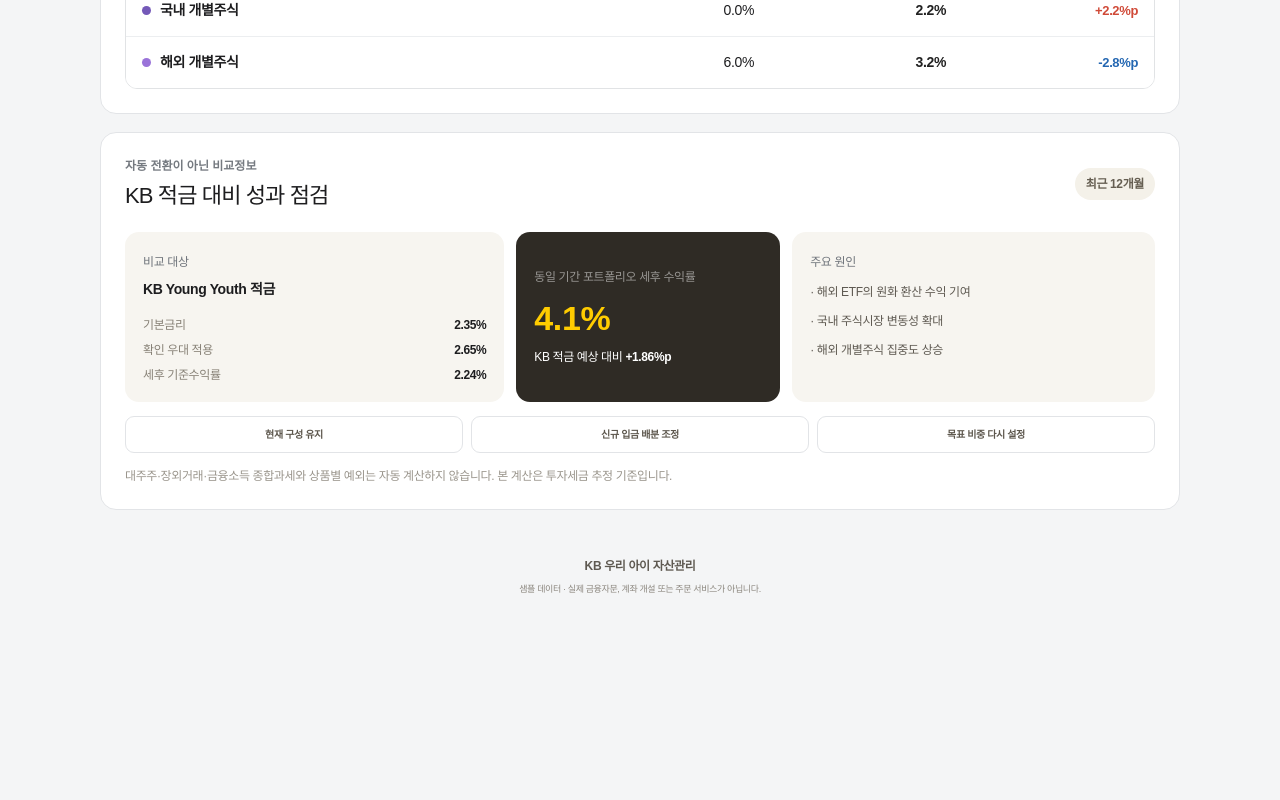
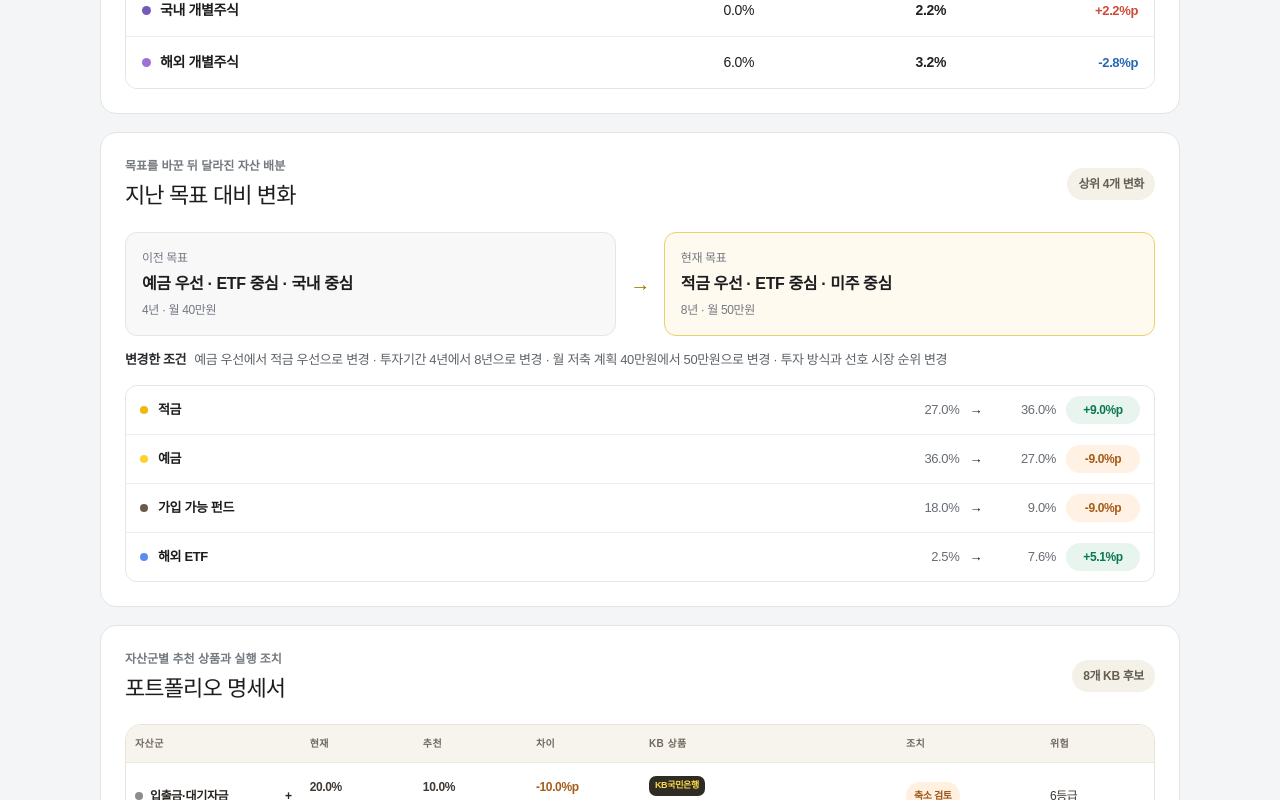
Before and after one commit to byabbya/KB_child_wealth, a Next.js app: page / in a window 1280 px wide. Shown: the part 1620-2420 px from the top of the page. Before the commit the page ends 2289 px from the top, so only its background shows below. Built offline with nearby package versions, Linux system fonts and the light colour scheme.

Commit message:
Compare previous portfolio goals

```diff
--- a/app/Dashboard.tsx
+++ b/app/Dashboard.tsx
@@ -11,8 +11,9 @@
 import { StaticProductLinkProvider } from "@/lib/providers";
 import { buildRecommendationRationale } from "@/lib/recommendation-rationale.mjs";
 
-const STORAGE_KEY = "kb-child-portfolio-prototype:v4";
-const PREVIOUS_STORAGE_KEY = "kb-child-portfolio-prototype:v3";
+const STORAGE_KEY = "kb-child-portfolio-prototype:v5";
+const PREVIOUS_STORAGE_KEY = "kb-child-portfolio-prototype:v4";
+const OLDER_STORAGE_KEY = "kb-child-portfolio-prototype:v3";
 const LEGACY_STORAGE_KEY = "kb-child-portfolio-demo:v1";
 const COLORS: Record<string, string> = {
   cash: "#8c8c8c",
@@ -25,14 +26,20 @@
   overseasStock: "#9a73d9",
 };
 const LABELS = ASSET_LABELS as Record<string, string>;
-const INVESTMENT_TAX_RULES = prototypeCatalog.investmentTaxRules as Record<string, unknown>;
 
 type AssetPreference = "savings" | "deposit" | "stock" | "bond";
 type StrategyPreference = "etf" | "individual" | "us" | "domestic";
 type ProductFilter = "all" | "bank" | "etf" | "fund" | "stock";
-type ResultTab = "portfolio" | "products" | "specification" | "rebalance";
+type ResultTab = "portfolio" | "products" | "rebalance";
 type PortfolioPlan = ReturnType<typeof generatePlan>;
 type PortfolioRecommendation = PortfolioPlan["recommendations"][number];
+
+type PreferenceProfile = {
+  horizonYears: number;
+  monthlyContribution: number;
+  assetRanking: AssetPreference[];
+  strategyRanking: StrategyPreference[];
+};
 
 const ASSET_PREFERENCE_LABELS: Record<AssetPreference, string> = {
   savings: "적금",
@@ -53,6 +60,7 @@
   monthlyContribution: number;
   assetRanking: AssetPreference[];
   strategyRanking: StrategyPreference[];
+  previousProfile: PreferenceProfile;
   proposedGift: {
     date: string;
     amount: number;
@@ -102,6 +110,12 @@
   monthlyContribution: 500000,
   assetRanking: ["savings", "deposit", "stock", "bond"],
   strategyRanking: ["etf", "individual", "us", "domestic"],
+  previousProfile: {
+    horizonYears: 4,
+    monthlyContribution: 400000,
+    assetRanking: ["deposit", "savings", "bond", "stock"],
+    strategyRanking: ["etf", "domestic", "us", "individual"],
+  },
   proposedGift: {
     date: "2026-07-30",
     amount: 5000000,
@@ -128,12 +142,9 @@
   const strategyKeys: StrategyPreference[] = ["etf", "individual", "us", "domestic"];
   return {
     activeTab:
-      stored.activeTab === "portfolio" ||
-      stored.activeTab === "products" ||
-      stored.activeTab === "specification" ||
-      stored.activeTab === "rebalance"
+      stored.activeTab === "products" || stored.activeTab === "rebalance"
         ? stored.activeTab
-        : initialState.activeTab,
+        : "portfolio",
     horizonYears:
       typeof stored.horizonYears === "number" ? stored.horizonYears : initialState.horizonYears,
     monthlyContribution:
@@ -146,6 +157,14 @@
     strategyRanking: isRanking(stored.strategyRanking, strategyKeys)
       ? stored.strategyRanking
       : initialState.strategyRanking,
+    previousProfile:
+      stored.previousProfile &&
+      typeof stored.previousProfile.horizonYears === "number" &&
+      typeof stored.previousProfile.monthlyContribution === "number" &&
+      isRanking(stored.previousProfile.assetRanking, assetKeys) &&
+      isRanking(stored.previousProfile.strategyRanking, strategyKeys)
+        ? stored.previousProfile
+        : initialState.previousProfile,
     proposedGift:
       stored.proposedGift &&
       typeof stored.proposedGift === "object" &&
@@ -192,6 +211,7 @@
       const stored =
         window.localStorage.getItem(STORAGE_KEY) ??
         window.localStorage.getItem(PREVIOUS_STORAGE_KEY) ??
+        window.localStorage.getItem(OLDER_STORAGE_KEY) ??
         window.localStorage.getItem(LEGACY_STORAGE_KEY);
       if (stored) storedState = migrateStoredState(JSON.parse(stored));
     } catch {
@@ -235,6 +255,22 @@
       state.proposedGift,
       state.strategyRanking,
     ],
+  );
+
+  const previousPlan = useMemo(
+    () =>
+      generatePlan({
+        bankProducts: prototypeCatalog.bankProducts,
+        securitiesAssets: prototypeCatalog.securitiesAssets,
+        data,
+        profile: state.previousProfile,
+        proposedGift: state.proposedGift,
+        giftTaxRules: prototypeCatalog.giftTaxRules,
+        investmentTaxRules: prototypeCatalog.investmentTaxRules,
+        feeAssumptions: prototypeCatalog.feeAssumptions,
+        productPolicies: prototypeCatalog.productPolicies,
+      }),
+    [data, state.previousProfile, state.proposedGift],
   );
 
   const child = data.children[0];
@@ -358,10 +394,39 @@
   function resetPrototype() {
     window.localStorage.removeItem(STORAGE_KEY);
     window.localStorage.removeItem(PREVIOUS_STORAGE_KEY);
+    window.localStorage.removeItem(OLDER_STORAGE_KEY);
     window.localStorage.removeItem(LEGACY_STORAGE_KEY);
     setState(initialState);
     setAiAdvice(null);
     setAiAdviceSignature(null);
+    setModal(null);
+  }
+
+  function saveGoalProfile(nextProfile: PreferenceProfile) {
+    const currentProfile: PreferenceProfile = {
+      horizonYears: state.horizonYears,
+      monthlyContribution: state.monthlyContribution,
+      assetRanking: state.assetRanking,
+      strategyRanking: state.strategyRanking,
+    };
+    if (JSON.stringify(currentProfile) === JSON.stringify(nextProfile)) {
+      setModal(null);
+      return;
+    }
+    setState((current) => ({
+      ...current,
+      ...nextProfile,
+      previousProfile: {
+        horizonYears: current.horizonYears,
+        monthlyContribution: current.monthlyContribution,
+        assetRanking: [...current.assetRanking],
+        strategyRanking: [...current.strategyRanking],
+      },
+      activeTab: "portfolio",
+    }));
+    setAiAdvice(null);
+    setAiAdviceSignature(null);
+    setExpandedAssetClass(null);
     setModal(null);
   }
 
@@ -494,12 +559,6 @@
             추천 상품
           </button>
           <button
-            className={state.activeTab === "specification" ? "active" : ""}
-            onClick={() => setState((current) => ({ ...current, activeTab: "specification" }))}
-          >
-            포트폴리오 명세서
-          </button>
-          <button
             className={state.activeTab === "rebalance" ? "active" : ""}
             onClick={() => setState((current) => ({ ...current, activeTab: "rebalance" }))}
           >
@@ -508,6 +567,7 @@
         </nav>
 
         {state.activeTab === "portfolio" ? (
+          <>
             <section className="panel allocation-panel">
               <div className="section-heading">
                 <div>
@@ -552,22 +612,23 @@
                 setFocusedAssetClass={setFocusedAssetClass}
               />
             </section>
-        ) : null}
 
-        {state.activeTab === "products" ? (
-          <RecommendedProducts
-            plan={effectivePlan}
-            filter={productFilter}
-            setFilter={setProductFilter}
-            openMock={openMock}
+            <PreviousGoalComparison
+              previousPlan={previousPlan}
+              currentPlan={effectivePlan}
+              previousProfile={state.previousProfile}
+              currentProfile={{
+                horizonYears: state.horizonYears,
+                monthlyContribution: state.monthlyContribution,
+                assetRanking: state.assetRanking,
+                strategyRanking: state.strategyRanking,
+              }}
             />
-        ) : null}
 
-        {state.activeTab === "specification" ? (
             <section className="panel specification-section">
               <div className="section-heading">
                 <div>
-                <span className="eyebrow">현재·추천·조치를 한 행에서 비교</span>
+                  <span className="eyebrow">자산군별 추천 상품과 실행 조치</span>
                   <h2>포트폴리오 명세서</h2>
                 </div>
                 <span className="count-badge">{effectivePlan.recommendations.length}개 KB 후보</span>
@@ -589,55 +650,19 @@
                 </div>
               ) : null}
             </section>
+          </>
+        ) : null}
+
+        {state.activeTab === "products" ? (
+          <RecommendedProducts
+            plan={effectivePlan}
+            filter={productFilter}
+            setFilter={setProductFilter}
+            openMock={openMock}
+          />
         ) : null}
 
         {state.activeTab === "rebalance" ? <RebalanceView plan={effectivePlan} /> : null}
-
-        <section className="panel performance-panel">
-          <div className="section-heading">
-            <div>
-              <span className="eyebrow">자동 전환이 아닌 비교정보</span>
-              <h2>KB 적금 대비 성과 점검</h2>
-            </div>
-            <span className="period-pill">최근 12개월</span>
-          </div>
-          <div className="comparison-grid">
-            <div className="benchmark-card">
-              <span>비교 대상</span>
-              <strong>{plan.performanceComparison.productName}</strong>
-              <dl>
-                <div><dt>기본금리</dt><dd>{plan.performanceComparison.baseRate}%</dd></div>
-                <div><dt>확인 우대 적용</dt><dd>{plan.performanceComparison.expectedRate}%</dd></div>
-                <div><dt>세후 기준수익률</dt><dd>{plan.performanceComparison.expectedAfterTax}%</dd></div>
-              </dl>
-            </div>
-            <div className="performance-score">
-              <span>동일 기간 포트폴리오 세후 수익률</span>
-              <strong>{plan.performanceComparison.portfolioAfterTaxReturn}%</strong>
-              <p>
-                KB 적금 예상 대비{" "}
-                <b>
-                  {plan.performanceComparison.difference != null &&
-                  plan.performanceComparison.difference > 0
-                    ? "+"
-                    : ""}
-                  {plan.performanceComparison.difference ?? "계산 제외"}%p
-                </b>
-              </p>
-            </div>
-            <div className="cause-list">
-              <span>주요 원인</span>
-              {plan.performanceComparison.causes.map((cause: string) => <p key={cause}>· {cause}</p>)}
-            </div>
-          </div>
-          <div className="choice-row">
-            {plan.performanceComparison.options.map((option: string) => <button key={option}>{option}</button>)}
-          </div>
-          <p className="tax-disclaimer">
-            {String(INVESTMENT_TAX_RULES.disclaimer)} 본 계산은{" "}
-            {String(INVESTMENT_TAX_RULES.demo_label)}입니다.
-          </p>
-        </section>
 
         <footer>
           <strong>KB 우리 아이 자산관리</strong>
@@ -656,7 +681,7 @@
           >
             <button className="modal-close" onClick={() => setModal(null)} aria-label="닫기">×</button>
             {modal === "goal" ? (
-              <GoalForm state={state} setState={setState} close={() => setModal(null)} />
+              <GoalForm state={state} onSave={saveGoalProfile} />
             ) : null}
             {modal === "assets" ? <AssetsList plan={plan} data={data} /> : null}
             {modal === "mock" ? (
@@ -898,7 +923,7 @@
         })}
       </div>
       {filter === "all" && filtered.length > visible.length ? (
-        <p className="recommended-products-note">자산별 전체 후보와 세부 조건은 포트폴리오 명세서 탭에서 확인할 수 있어요.</p>
+        <p className="recommended-products-note">자산별 전체 후보와 세부 조건은 목표 포트폴리오 아래 명세서에서 확인할 수 있어요.</p>
       ) : null}
     </section>
   );
@@ -913,6 +938,98 @@
   if (gap > 1) return "추가";
   if (gap < -1) return "축소 검토";
   return "유지";
+}
+
+function preferenceProfileLabel(profile: PreferenceProfile) {
+  const equityStyle = profile.strategyRanking.indexOf("etf") < profile.strategyRanking.indexOf("individual")
+    ? "ETF 중심"
+    : "개별종목 중심";
+  const market = profile.strategyRanking.indexOf("us") < profile.strategyRanking.indexOf("domestic")
+    ? "미주 중심"
+    : "국내 중심";
+  return `${ASSET_PREFERENCE_LABELS[profile.assetRanking[0]]} 우선 · ${equityStyle} · ${market}`;
+}
+
+function PreviousGoalComparison({
+  previousPlan,
+  currentPlan,
+  previousProfile,
+  currentProfile,
+}: {
+  previousPlan: PortfolioPlan;
+  currentPlan: PortfolioPlan;
+  previousProfile: PreferenceProfile;
+  currentProfile: PreferenceProfile;
+}) {
+  const changes = ASSET_CLASSES.map((assetClass: string) => {
+    const previousWeight = Number(previousPlan.target[assetClass] ?? 0);
+    const currentWeight = Number(currentPlan.target[assetClass] ?? 0);
+    return { assetClass, previousWeight, currentWeight, delta: currentWeight - previousWeight };
+  })
+    .filter((item) => Math.abs(item.delta) >= 0.05)
+    .sort((a, b) => Math.abs(b.delta) - Math.abs(a.delta))
+    .slice(0, 4);
+
+  const reasons: string[] = [];
+  if (previousProfile.assetRanking[0] !== currentProfile.assetRanking[0]) {
+    reasons.push(`${ASSET_PREFERENCE_LABELS[previousProfile.assetRanking[0]]} 우선에서 ${ASSET_PREFERENCE_LABELS[currentProfile.assetRanking[0]]} 우선으로 변경`);
+  }
+  if (previousProfile.horizonYears !== currentProfile.horizonYears) {
+    reasons.push(`투자기간 ${previousProfile.horizonYears}년에서 ${currentProfile.horizonYears}년으로 변경`);
+  }
+  if (previousProfile.monthlyContribution !== currentProfile.monthlyContribution) {
+    reasons.push(`월 저축 계획 ${compactCurrency(previousProfile.monthlyContribution)}에서 ${compactCurrency(currentProfile.monthlyContribution)}으로 변경`);
+  }
+  if (JSON.stringify(previousProfile.strategyRanking) !== JSON.stringify(currentProfile.strategyRanking)) {
+    reasons.push("투자 방식과 선호 시장 순위 변경");
+  }
+
+  return (
+    <section className="panel previous-goal-panel">
+      <div className="section-heading">
+        <div>
+          <span className="eyebrow">목표를 바꾼 뒤 달라진 자산 배분</span>
+          <h2>지난 목표 대비 변화</h2>
+        </div>
+        <span className="count-badge">상위 {changes.length}개 변화</span>
+      </div>
+
+      <div className="goal-history-summary">
+        <div>
+          <span>이전 목표</span>
+          <strong>{preferenceProfileLabel(previousProfile)}</strong>
+          <small>{previousProfile.horizonYears}년 · 월 {compactCurrency(previousProfile.monthlyContribution)}</small>
+        </div>
+        <span className="goal-history-arrow" aria-hidden="true">→</span>
+        <div>
+          <span>현재 목표</span>
+          <strong>{preferenceProfileLabel(currentProfile)}</strong>
+          <small>{currentProfile.horizonYears}년 · 월 {compactCurrency(currentProfile.monthlyContribution)}</small>
+        </div>
+      </div>
+
+      {reasons.length > 0 ? (
+        <p className="goal-change-reasons"><b>변경한 조건</b>{reasons.join(" · ")}</p>
+      ) : (
+        <p className="goal-change-reasons">입력 조건은 같지만 AI 분석 또는 상품 적합성 검증 결과에 따라 비중이 조정되었습니다.</p>
+      )}
+
+      <div className="goal-change-list" aria-label="이전 목표와 현재 목표의 주요 비중 변화">
+        {changes.length > 0 ? changes.map((change) => (
+          <div key={change.assetClass}>
+            <span className="legend-dot" style={{ background: COLORS[change.assetClass] }} />
+            <strong>{shortAssetLabel(change.assetClass)}</strong>
+            <span>{change.previousWeight.toFixed(1)}%</span>
+            <b aria-hidden="true">→</b>
+            <span>{change.currentWeight.toFixed(1)}%</span>
+            <em className={change.delta > 0 ? "up" : "down"}>
+              {change.delta > 0 ? "+" : ""}{change.delta.toFixed(1)}%p
+            </em>
+          </div>
+        )) : <p>이전 목표와 비교해 달라진 자산군 비중이 없습니다.</p>}
+      </div>
+    </section>
+  );
 }
 
 function PortfolioSpecification({
@@ -1129,13 +1246,18 @@
 
 function GoalForm({
   state,
-  setState,
-  close,
+  onSave,
 }: {
   state: PrototypeState;
-  setState: React.Dispatch<React.SetStateAction<PrototypeState>>;
-  close: () => void;
+  onSave: (profile: PreferenceProfile) => void;
 }) {
+  const [draft, setDraft] = useState<PreferenceProfile>({
+    horizonYears: state.horizonYears,
+    monthlyContribution: state.monthlyContribution,
+    assetRanking: [...state.assetRanking],
+    strategyRanking: [...state.strategyRanking],
+  });
+
   return (
     <div>
       <span className="eyebrow">두 가지 선호 순위</span>
@@ -1143,8 +1265,8 @@
       <label>
         남은 투자기간
         <select
-          value={state.horizonYears}
-          onChange={(event) => setState((current) => ({ ...current, horizonYears: Number(event.target.value) }))}
+          value={draft.horizonYears}
+          onChange={(event) => setDraft((current) => ({ ...current, horizonYears: Number(event.target.value) }))}
         >
           <option value="2">2년</option>
           <option value="4">4년</option>
@@ -1157,30 +1279,30 @@
         <input
           type="number"
           step="10000"
-          value={state.monthlyContribution}
-          onChange={(event) => setState((current) => ({ ...current, monthlyContribution: Number(event.target.value) }))}
+          value={draft.monthlyContribution}
+          onChange={(event) => setDraft((current) => ({ ...current, monthlyContribution: Number(event.target.value) }))}
         />
       </label>
       <RankingList
         title="자산 선호 순위"
         description="목표 포트폴리오의 적금·예금·주식·채권 비중에 반영합니다."
-        ranking={state.assetRanking}
+        ranking={draft.assetRanking}
         labels={ASSET_PREFERENCE_LABELS}
-        onChange={(assetRanking) => setState((current) => ({ ...current, assetRanking }))}
+        onChange={(assetRanking) => setDraft((current) => ({ ...current, assetRanking }))}
       />
       <RankingList
         title="투자 방식 순위"
         description="주식 비중 안에서 ETF·개별종목과 미주·국내 배분에 반영합니다."
-        ranking={state.strategyRanking}
+        ranking={draft.strategyRanking}
         labels={STRATEGY_PREFERENCE_LABELS}
         onChange={(strategyRanking) =>
-          setState((current) => ({ ...current, strategyRanking }))
+          setDraft((current) => ({ ...current, strategyRanking }))
         }
       />
       <p className="form-note">
         이 순위는 목표 배분을 위한 참고 기준이며 공식 투자성향 진단이 아닙니다.
       </p>
-      <button className="primary-button full-button" onClick={close}>추천 다시 계산</button>
+      <button className="primary-button full-button" onClick={() => onSave(draft)}>추천 다시 계산</button>
     </div>
   );
 }
--- a/app/globals.css
+++ b/app/globals.css
@@ -2596,8 +2596,112 @@
   margin-top: 18px;
 }
 
-.performance-panel {
+.previous-goal-panel {
   margin-top: 18px;
+}
+
+.goal-history-summary {
+  display: grid;
+  grid-template-columns: minmax(0, 1fr) auto minmax(0, 1fr);
+  align-items: stretch;
+  gap: 14px;
+}
+
+.goal-history-summary > div {
+  display: grid;
+  gap: 6px;
+  padding: 16px;
+  border: 1px solid #e4e5e7;
+  border-radius: 12px;
+  background: #f8f8f9;
+}
+
+.goal-history-summary > div:last-child {
+  border-color: #ead267;
+  background: #fffaf0;
+}
+
+.goal-history-summary span,
+.goal-history-summary small {
+  color: #747980;
+  font-size: 12px;
+}
+
+.goal-history-summary strong {
+  font-size: 16px;
+  line-height: 1.4;
+}
+
+.goal-history-arrow {
+  display: grid;
+  place-items: center;
+  color: #9a7b00 !important;
+  font-size: 20px !important;
+  font-weight: 900;
+}
+
+.goal-change-reasons {
+  margin: 14px 0;
+  color: #5e6369;
+  font-size: 13px;
+  line-height: 1.6;
+}
+
+.goal-change-reasons b {
+  margin-right: 8px;
+  color: #282a2d;
+}
+
+.goal-change-list {
+  overflow: hidden;
+  border: 1px solid #e4e5e7;
+  border-radius: 12px;
+}
+
+.goal-change-list > div {
+  display: grid;
+  grid-template-columns: auto minmax(120px, 1fr) 64px auto 64px 74px;
+  align-items: center;
+  gap: 10px;
+  min-height: 48px;
+  padding: 10px 14px;
+  border-top: 1px solid #eceef0;
+  font-size: 13px;
+}
+
+.goal-change-list > div:first-child {
+  border-top: 0;
+}
+
+.goal-change-list > div > span:not(.legend-dot) {
+  color: #676c72;
+  text-align: right;
+}
+
+.goal-change-list em {
+  border-radius: 999px;
+  padding: 5px 8px;
+  font-size: 12px;
+  font-style: normal;
+  font-weight: 800;
+  text-align: center;
+}
+
+.goal-change-list em.up {
+  background: #e8f5ee;
+  color: #08794f;
+}
+
+.goal-change-list em.down {
+  background: #fff1e4;
+  color: #a65b18;
+}
+
+.goal-change-list > p {
+  margin: 0;
+  padding: 16px;
+  color: #747980;
+  font-size: 13px;
 }
 
 .comparison-grid > div > span,
@@ -2772,6 +2876,57 @@
 
   .allocation-panel .section-heading {
     flex-direction: column;
+  }
+
+  .previous-goal-panel .section-heading,
+  .specification-section .section-heading {
+    align-items: center;
+  }
+
+  .goal-history-summary {
+    grid-template-columns: 1fr;
+    gap: 8px;
+  }
+
+  .goal-history-summary > div {
+    padding: 14px;
+  }
+
+  .goal-history-summary strong {
+    font-size: 15px;
+  }
+
+  .goal-history-arrow {
+    min-height: 20px;
+    transform: rotate(90deg);
+  }
+
+  .goal-change-reasons {
+    font-size: 14px;
+  }
+
+  .goal-change-reasons b {
+    display: block;
+    margin: 0 0 3px;
+  }
+
+  .goal-change-list > div {
+    grid-template-columns: auto minmax(72px, 1fr) 42px auto 42px 62px;
+    gap: 5px;
+    min-height: 52px;
+    padding: 10px;
+    font-size: 12px;
+  }
+
+  .goal-change-list > div > strong {
+    overflow: hidden;
+    text-overflow: ellipsis;
+    white-space: nowrap;
+  }
+
+  .goal-change-list em {
+    padding: 5px;
+    font-size: 11px;
   }
 
   .section-heading h2,
```
Also changed, not shown: 1 other file (tests, documents, lock files or other folders). Lines whose indentation alone changed are shown as unchanged.
